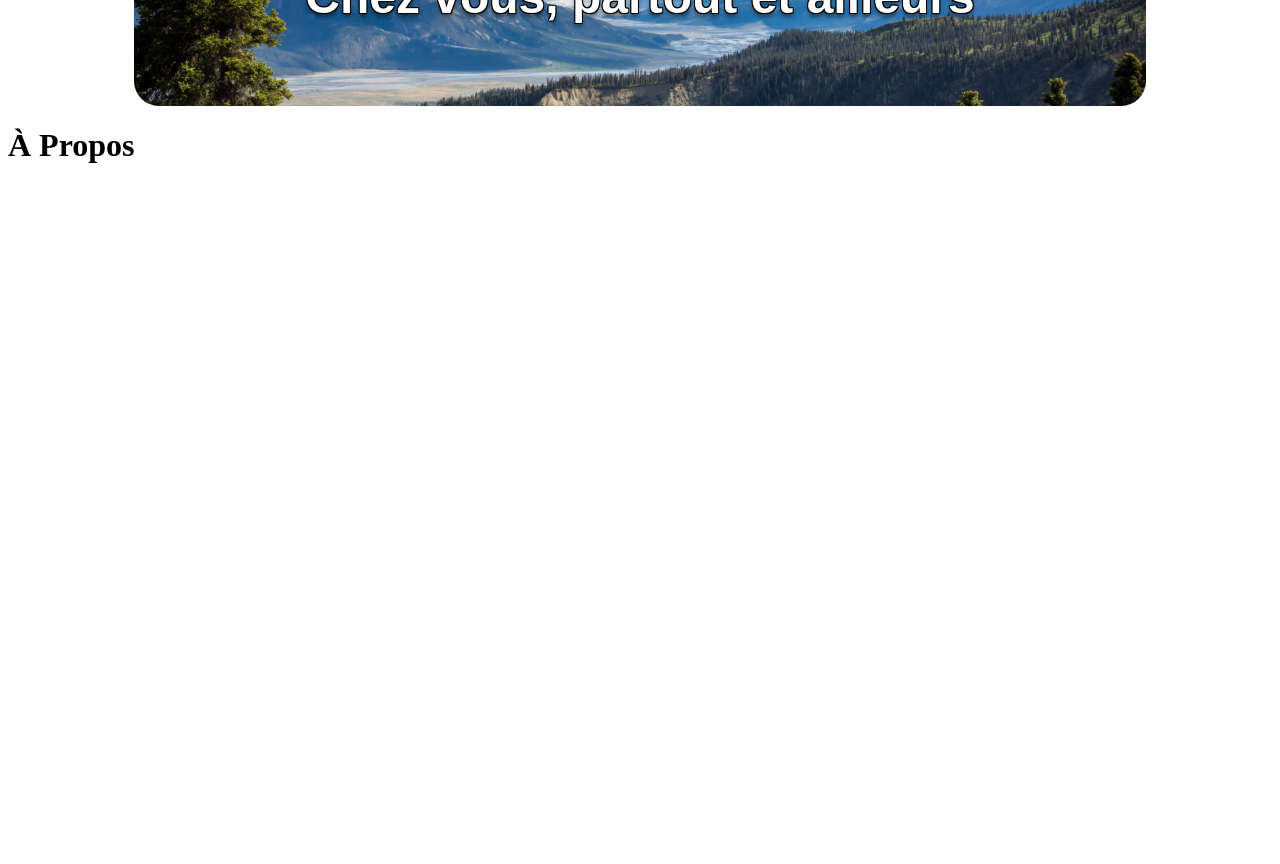
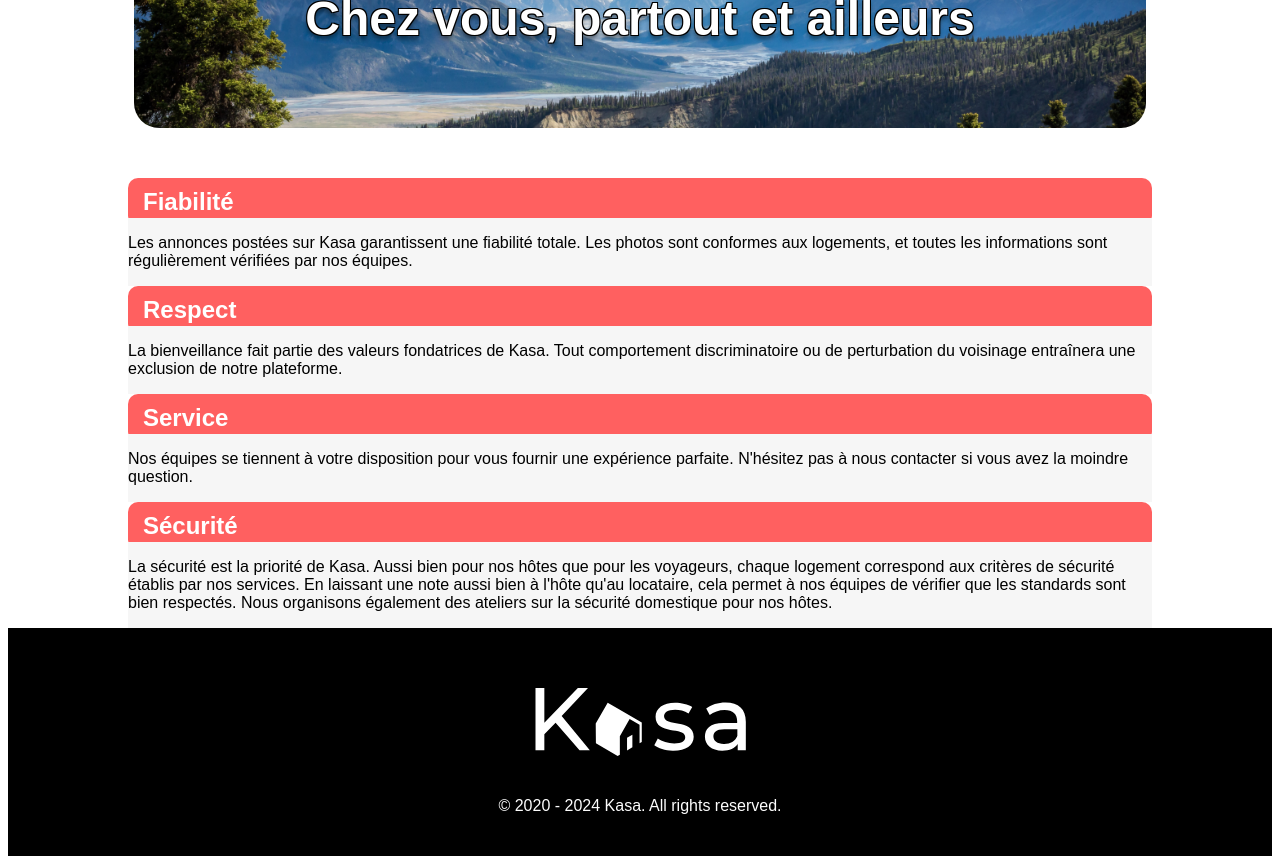
Before and after one commit to Aharon-zerbib/kasa, a React (Vite) app in the folder Kasa/: page /Propo in a window 1280 px wide. Shown: the part 280-1144 px from the top of the page. Before the commit the page ends 800 px from the top, so only its background shows below. Built offline with nearby package versions, Linux system fonts and the light colour scheme.

Commit message:
footer button  a propo element

```diff
--- a/Kasa/src/components/AccommodationSquare.jsx
+++ b/Kasa/src/components/AccommodationSquare.jsx
@@ -1,87 +1,14 @@
-/*
 import React from "react";
-import AccommodationSquare from "../components/AccommodationSquare";
+import "../css/AccommodationSquare.css";
 
-const AccommodationSquare = ({ data }) => {
+const AccommodationSquare = ({ apartment }) => {
   return (
     <div className="accommodation-square">
-      <img src={data.cover} alt={data.title} className="accommodation-cover" />
-      <h2 className="accommodation-title">{data.title}</h2>
-      <p className="accommodation-location">{data.location}</p>
+      <img src={apartment.cover} alt={apartment.title} />
+      <h3>{apartment.title}</h3>
+      <p>{apartment.location}</p>
     </div>
   );
 };
 
-AccommodationSquare.propTypes = {
-  data: PropTypes.shape({
-    id: PropTypes.string.isRequired,
-    title: PropTypes.string.isRequired,
-    cover: PropTypes.string.isRequired,
-    location: PropTypes.string.isRequired,
-  }).isRequired,
-};
-export default AccommodationsGrid;
-*/
-import React from "react";
-import PropTypes from "prop-types";
-
-const AccommodationSquare = ({ apartment }) => {
-  return (
-    <div className="accommodation-square">
-      <img
-        src={apartment.cover}
-        alt={apartment.title}
-        className="accommodation-cover"
-      />
-      <h3>{apartment.title}</h3>
-      <p>{apartment.location}</p>
-      <p>{apartment.description}</p>
-      <div className="host-info">
-        <img
-          src={apartment.host.picture}
-          alt={apartment.host.name}
-          className="host-picture"
-        />
-        <span>{apartment.host.name}</span>
-      </div>
-      <div className="rating">
-        {Array.from({ length: apartment.rating }, (_, i) => (
-          <span key={i} className="star">
-            ★
-          </span>
-        ))}
-      </div>
-      <ul className="equipments">
-        {apartment.equipments.map((equipment, index) => (
-          <li key={index}>{equipment}</li>
-        ))}
-      </ul>
-      <div className="tags">
-        {apartment.tags.map((tag, index) => (
-          <span key={index} className="tag">
-            {tag}
-          </span>
-        ))}
-      </div>
-    </div>
-  );
-};
-
-AccommodationSquare.propTypes = {
-  apartment: PropTypes.shape({
-    id: PropTypes.string.isRequired,
-    title: PropTypes.string.isRequired,
-    cover: PropTypes.string.isRequired,
-    description: PropTypes.string.isRequired,
-    host: PropTypes.shape({
-      name: PropTypes.string.isRequired,
-      picture: PropTypes.string.isRequired,
-    }).isRequired,
-    rating: PropTypes.string.isRequired,
-    location: PropTypes.string.isRequired,
-    equipments: PropTypes.arrayOf(PropTypes.string).isRequired,
-    tags: PropTypes.arrayOf(PropTypes.string).isRequired,
-  }).isRequired,
-};
-
 export default AccommodationSquare;
--- a/Kasa/src/css/AccommodationSquare.css
+++ b/Kasa/src/css/AccommodationSquare.css
@@ -1,33 +1,26 @@
-/* src/components/AccommodationSquare.css */
 .accommodation-square {
-  width: 200px;
-  height: 300px;
-  background-color: #f0f0f0;
-  margin: 10px;
-  border-radius: 8px;
+  border-radius: 10px;
   overflow: hidden;
   box-shadow: 0 4px 8px rgba(0, 0, 0, 0.1);
-  transition: transform 0.2s;
+  transition: transform 0.3s ease;
+}
+
+.accommodation-square img {
+  width: 100%;
+  height: 200px;
+  object-fit: cover;
+}
+
+.accommodation-square h3 {
+  margin: 10px;
+  font-size: 1.2em;
+}
+
+.accommodation-square p {
+  margin: 10px;
+  color: #777;
 }
 
 .accommodation-square:hover {
-  transform: scale(1.05);
+  transform: scale(1.01);
 }
-
-.accommodation-cover {
-  width: 100%;
-  height: 150px;
-  object-fit: cover;
-}
-
-.accommodation-title {
-  font-size: 18px;
-  margin: 10px 0;
-  text-align: center;
-}
-
-.accommodation-location {
-  font-size: 14px;
-  color: #777;
-  text-align: center;
-}
--- a/Kasa/src/css/Banner.css
+++ b/Kasa/src/css/Banner.css
@@ -3,7 +3,7 @@
   justify-content: center;
   align-items: center;
   position: relative;
-
+  margin-bottom: 50px;
   height: 220px;
   border-radius: 25px;
 }
--- /dev/null
+++ b/Kasa/src/css/Propo.css
@@ -0,0 +1,23 @@
+.container_collapse {
+  display: flex;
+  flex-direction: column;
+  width: 100%;
+  max-width: 1024px;
+  margin: 0 auto;
+}
+.container_collapse .collapsible {
+  background-color: #ff6060;
+  color: #fff;
+  cursor: pointer;
+  padding: 10px 20px 10px 15px;
+  border: 30px;
+  text-align: left;
+  font-size: 24px;
+  font-weight: 700;
+  border-radius: 10px;
+}
+.container_collapse .content {
+  margin: -8px 0 0;
+  transition: max-height 0.5s ease;
+  background-color: #f6f6f6;
+}
--- /dev/null
+++ b/Kasa/src/css/footer.css
@@ -0,0 +1,15 @@
+.footerContainer {
+  display: flex;
+  flex-direction: column;
+  justify-content: center;
+  align-items: center;
+  background-color: #000000;
+  gap: 25px;
+  margin-top: auto;
+  width: 100%;
+  padding: 60px 0 25px;
+}
+.footerH1,
+.PFooter {
+  color: rgb(253, 253, 253);
+}
--- /dev/null
+++ b/Kasa/src/css/listAppartemen.css
@@ -0,0 +1,31 @@
+* {
+  font-family: Montserrat, sans-serif;
+}
+.apartment-list {
+  display: grid;
+  grid-template-columns: repeat(auto-fit, minmax(500px, 1fr));
+  gap: 20px;
+  padding: 20px;
+}
+
+.error {
+  color: red;
+  text-align: center;
+  margin-top: 20px;
+}
+.show-more {
+  background-color: #ff6060;
+  color: #fff;
+  font-size: 1rem;
+  font-weight: 700;
+  padding: 5px 20px;
+  border: none;
+  border-radius: 5px;
+  cursor: pointer;
+  transition: 0.5s;
+  box-shadow: 0 4px 4px #0003;
+}
+.coucou {
+  display: flex;
+  align-items: center;
+}
--- a/Kasa/src/pages/Home.jsx
+++ b/Kasa/src/pages/Home.jsx
@@ -2,10 +2,14 @@
 import Navigation from "./Navigation";
 import Banner from "./BannierHome";
 import AccommodationSquare from "../components/AccommodationSquare";
+import "../css/listAppartemen.css";
+import "../css/footer.css";
 
 const Home = () => {
   const [apartments, setApartments] = useState([]);
   const [error, setError] = useState(null);
+  const [visibleApartments, setVisibleApartments] = useState(6);
+  const apartmentsPerPage = 6;
 
   useEffect(() => {
     fetch("/data/data.json")
@@ -19,6 +23,10 @@
       .catch((error) => setError(error.message));
   }, []);
 
+  const handleShowMore = () => {
+    setVisibleApartments((prevVisible) => prevVisible + apartmentsPerPage);
+  };
+
   return (
     <div>
       <Navigation />
@@ -27,11 +35,20 @@
         <div className="error">Error fetching apartments: {error}</div>
       ) : (
         <div className="apartment-list">
-          {apartments.map((apartment) => (
+          {apartments.slice(0, visibleApartments).map((apartment) => (
             <AccommodationSquare key={apartment.id} apartment={apartment} />
           ))}
+          {visibleApartments < apartments.length && (
+            <button className="show-more" onClick={handleShowMore}>
+              Voir plus
+            </button>
+          )}
         </div>
       )}
+      <div className="footerContainer">
+        <img src="public\kasa_white.svg" alt="kasa" />
+        <p className="PFooter"> © 2020 - 2024 Kasa. All rights reserved.</p>
+      </div>
     </div>
   );
 };
--- a/Kasa/src/pages/Navigation.jsx
+++ b/Kasa/src/pages/Navigation.jsx
@@ -6,7 +6,7 @@
   return (
     <div className="navbar">
       <div className="logo">
-        <span>Kasa</span>
+        <img src="\public\kasa_red.svg" alt="" />
       </div>
       <div className="links">
         <Link to="/home">Accueil</Link>
--- a/Kasa/src/pages/Propo.jsx
+++ b/Kasa/src/pages/Propo.jsx
@@ -1,13 +1,80 @@
 import React from "react";
 import Navigation from "./Navigation";
 import Banner from "./BannierPropo";
+import "../css/Propo.css";
 
 const About = () => {
   return (
     <div>
       <Navigation />
       <Banner />
-      <h1>À Propos</h1>
+      <div class="container_collapse">
+        <button class="collapsible " value="Collapse button">
+          Fiabilité
+          <span class="fa-solid fa-chevron-up " aria-hidden="true"></span>
+        </button>
+        <div class="content ">
+          <div class="content_collapse ">
+            <p>
+              Les annonces postées sur Kasa garantissent une fiabilité totale.
+              Les photos sont conformes aux logements, et toutes les
+              informations sont régulièrement vérifiées par nos équipes.
+            </p>
+          </div>
+        </div>
+      </div>
+      <div class="container_collapse">
+        <button class="collapsible " value="Collapse button">
+          Respect
+          <span class="fa-solid fa-chevron-up " aria-hidden="true"></span>
+        </button>
+        <div class="content ">
+          <div class="content_collapse ">
+            <p>
+              La bienveillance fait partie des valeurs fondatrices de Kasa. Tout
+              comportement discriminatoire ou de perturbation du voisinage
+              entraînera une exclusion de notre plateforme.
+            </p>
+          </div>
+        </div>
+      </div>
+      <div class="container_collapse">
+        <button class="collapsible " value="Collapse button">
+          Service
+          <span class="fa-solid fa-chevron-up " aria-hidden="true"></span>
+        </button>
+        <div class="content ">
+          <div class="content_collapse ">
+            <p>
+              Nos équipes se tiennent à votre disposition pour vous fournir une
+              expérience parfaite. N'hésitez pas à nous contacter si vous avez
+              la moindre question.
+            </p>
+          </div>
+        </div>
+      </div>
+      <div class="container_collapse">
+        <button class="collapsible " value="Collapse button">
+          Sécurité
+          <span class="fa-solid fa-chevron-up " aria-hidden="true"></span>
+        </button>
+        <div class="content ">
+          <div class="content_collapse ">
+            <p>
+              La sécurité est la priorité de Kasa. Aussi bien pour nos hôtes que
+              pour les voyageurs, chaque logement correspond aux critères de
+              sécurité établis par nos services. En laissant une note aussi bien
+              à l'hôte qu'au locataire, cela permet à nos équipes de vérifier
+              que les standards sont bien respectés. Nous organisons également
+              des ateliers sur la sécurité domestique pour nos hôtes.
+            </p>
+          </div>
+        </div>
+      </div>
+      <div className="footerContainer">
+        <img src="public\kasa_white.svg" alt="kasa" />
+        <p className="PFooter"> © 2020 - 2024 Kasa. All rights reserved.</p>
+      </div>
     </div>
   );
 };
```
